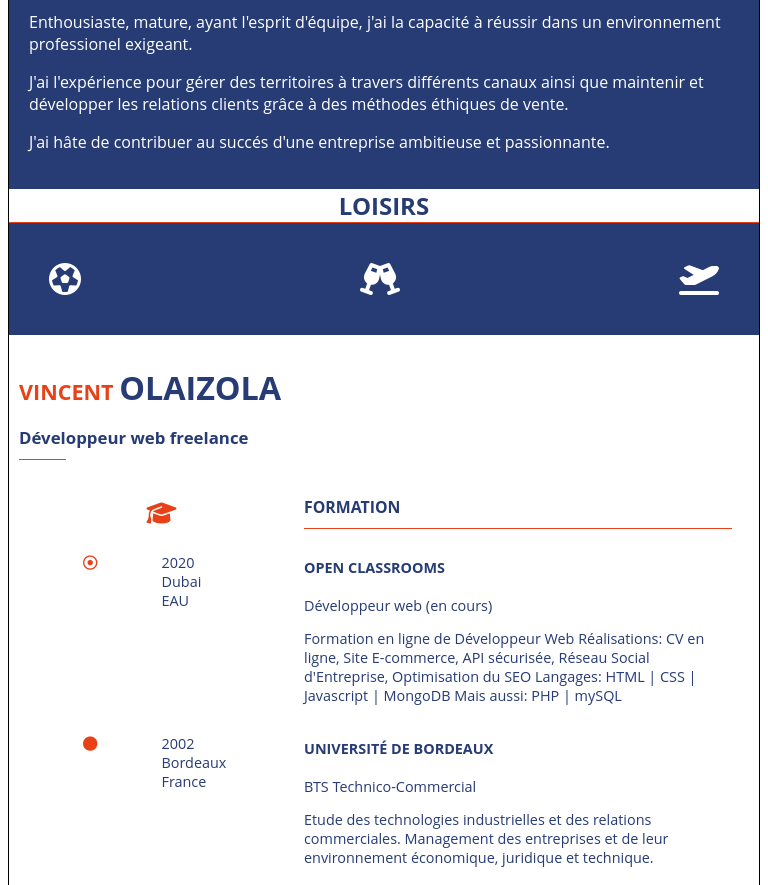
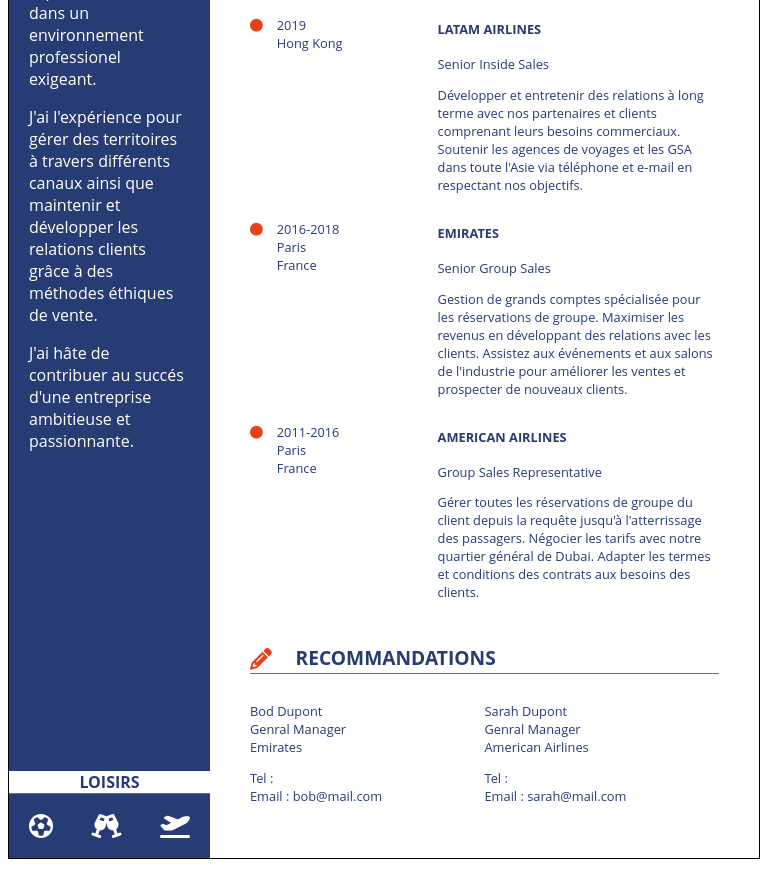
Before and after one commit to V-Olaizola/Vincent-Olaizola-CV, a plain HTML site: page index.html in a window 768 px wide. Shown: the part 702-1587 px from the top of the page. Drawn offline with Linux system fonts and the light colour scheme.

Commit message:
media queries updates for ipad and mobile

```diff
--- a/index.html
+++ b/index.html
@@ -5,6 +5,7 @@
     <meta name="viewport" content="width=device-width, initial-scale=1.0" />
     <title>Cv en Ligne</title>
     <link rel="stylesheet" href="style.css" />
+    <link rel="icon" type="image/png" href="images/pic_cv.png" />
     <script
       src="https://kit.fontawesome.com/d87d13222b.js"
       crossorigin="anonymous"
@@ -27,7 +28,8 @@
         <div class="cellule_aside">
           <p>
             Adresse<br />
-            The Palm Jumeirah - Dubai
+            The Palm Jumeirah <br />
+            Dubai
           </p>
           <p>
             Mobile<br />
@@ -39,7 +41,7 @@
           </p>
           <p>
             Linkedin<br />
-            v-olaizola/linkedin.com
+            olaizola/linkedin.com
           </p>
         </div>
       </div>
@@ -185,22 +187,22 @@
           <h2>recommandations</h2>
         </div>
         <div class="infos_article_reco">
-          <div>
+          <div class="reco_first">
             <p>
               Bod Dupont <br />
               Genral Manager <br />
-              Emirates France
+              Emirates
             </p>
             <p>
               Tel : <br />
               Email : bob@mail.com
             </p>
           </div>
-          <div>
+          <div class="reco_second">
             <p>
               Sarah Dupont <br />
               Genral Manager <br />
-              American Airlines France
+              American Airlines
             </p>
             <p>
               Tel : <br />
--- a/style.css
+++ b/style.css
@@ -58,11 +58,15 @@ aside p {
 
 section {
   width: 70%;
+  color: #273c75;
   padding: 40px;
-  color: #273c75;
 }
 
 /* entete */
+
+#entete {
+  margin: 50px 0;
+}
 
 .first_name {
   color: #e84118;
@@ -73,7 +77,9 @@ section {
 
 .titre_article {
   display: flex;
-  padding: 30px 0 10px 0;
+  padding: 30px 0 0 0;
+  border-bottom: solid 1px #e84118;
+  margin-bottom: 15px;
 }
 
 .infos_article {
@@ -82,12 +88,17 @@ section {
 
 .infos_article_reco {
   display: flex;
-  justify-content: space-around;
+}
+.reco_first {
+  width: 50%;
+}
+.reco_second {
+  width: 50%;
 }
 
 .big_icon {
-  width: 10%;
-  font-size: xx-large;
+  width: 7%;
+  font-size: 1.7em;
   margin: 0;
 }
 .icone_date {
@@ -115,23 +126,52 @@ section h1 {
 
 section h2 {
   text-transform: uppercase;
-  border-bottom: solid 1px #e84118;
   margin: 0;
-  width: 90%;
+  width: 93%;
+}
+section h3 {
+  margin-top: 0;
 }
 section h4 {
   text-transform: uppercase;
 }
 
 .soulignement {
-  padding-bottom: 10px;
   border-bottom: solid 1px #e84118;
 }
 
 section i {
   color: #e84118;
 }
-@media screen and (max-width: 812px) {
+
+/* MEDIA QUERIES */
+
+@media screen and (min-width: 600px) and (max-width: 830px) {
+  .profil_pic {
+    width: 90%;
+  }
+  aside h2 {
+    font-size: 1em;
+  }
+  .icones_loisirs {
+    padding: 20px;
+    font-size: 150%;
+  }
+  section {
+    font-size: 0.8em;
+  }
+  #entete {
+    margin-top: 0;
+  }
+  .big_icon {
+    width: 10%;
+  }
+  .icone {
+    width: 15%;
+  }
+}
+
+@media screen and (max-width: 599px) {
   body {
     flex-direction: column;
   }
@@ -143,10 +183,12 @@ section i {
     padding: 10px 10px 0 10px;
     font-size: 0.9em;
   }
+  #entete {
+    margin: 0;
+  }
   h1 {
     font-size: 0em;
   }
-
   .infos_article {
     text-align: left;
   }
@@ -155,28 +197,19 @@ section i {
     margin-top: 20px;
   }
   .big_icon {
-    width: 40%;
-    font-size: x-large;
+    width: 13%;
+    font-size: 1.5em;
     margin: 0;
-    text-align: center;
   }
   section h2 {
-    width: 60%;
+    width: 87%;
     font-size: 1.1em;
   }
-
-  .infos_article_reco {
-    flex-direction: column;
-    margin-left: 40%;
-  }
-  .icone_date {
-    text-align: center;
-  }
   .date_lieu {
-    width: 50%;
+    width: 80%;
     text-align: left;
   }
   .icone {
-    width: 50%;
+    width: 20%;
   }
 }
```
